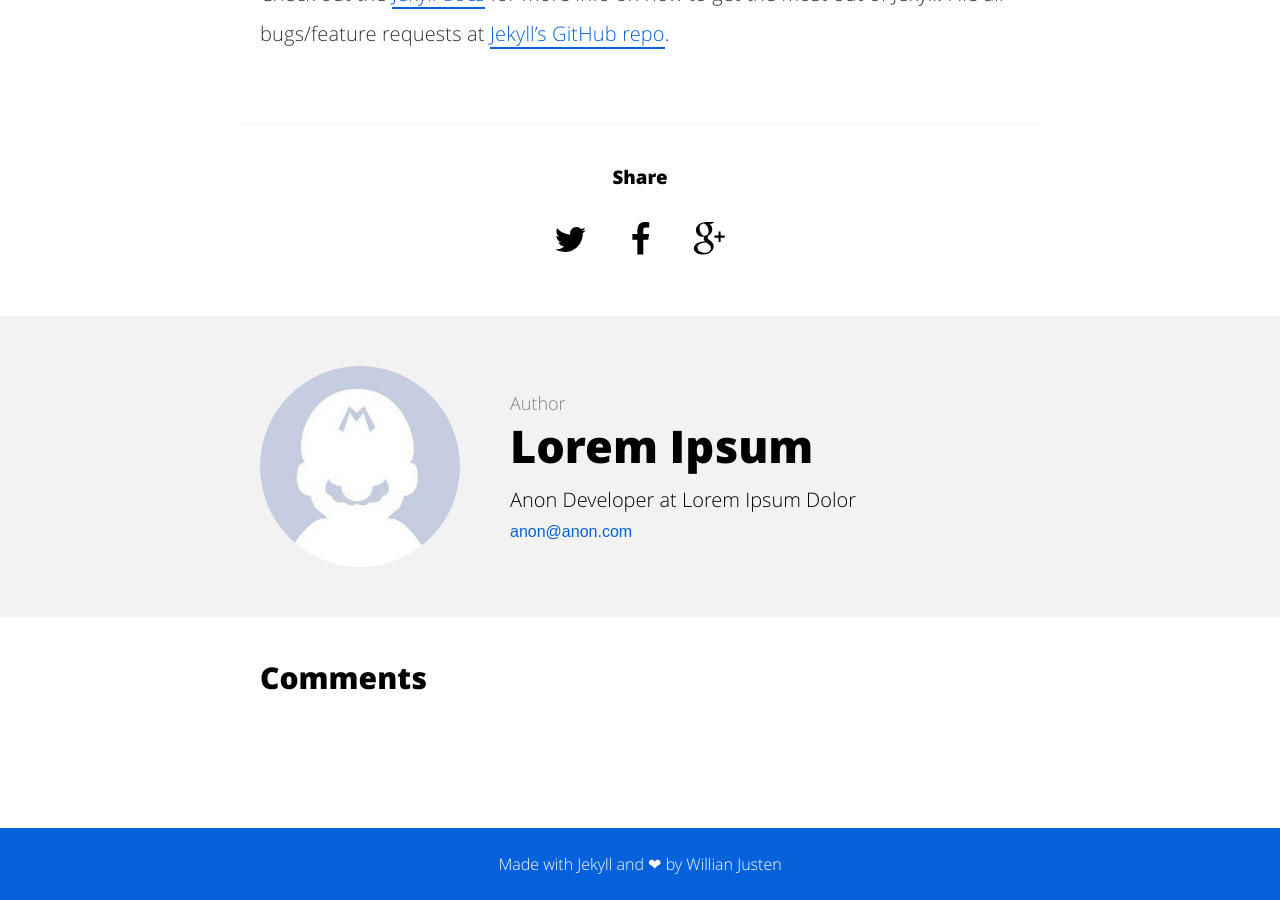
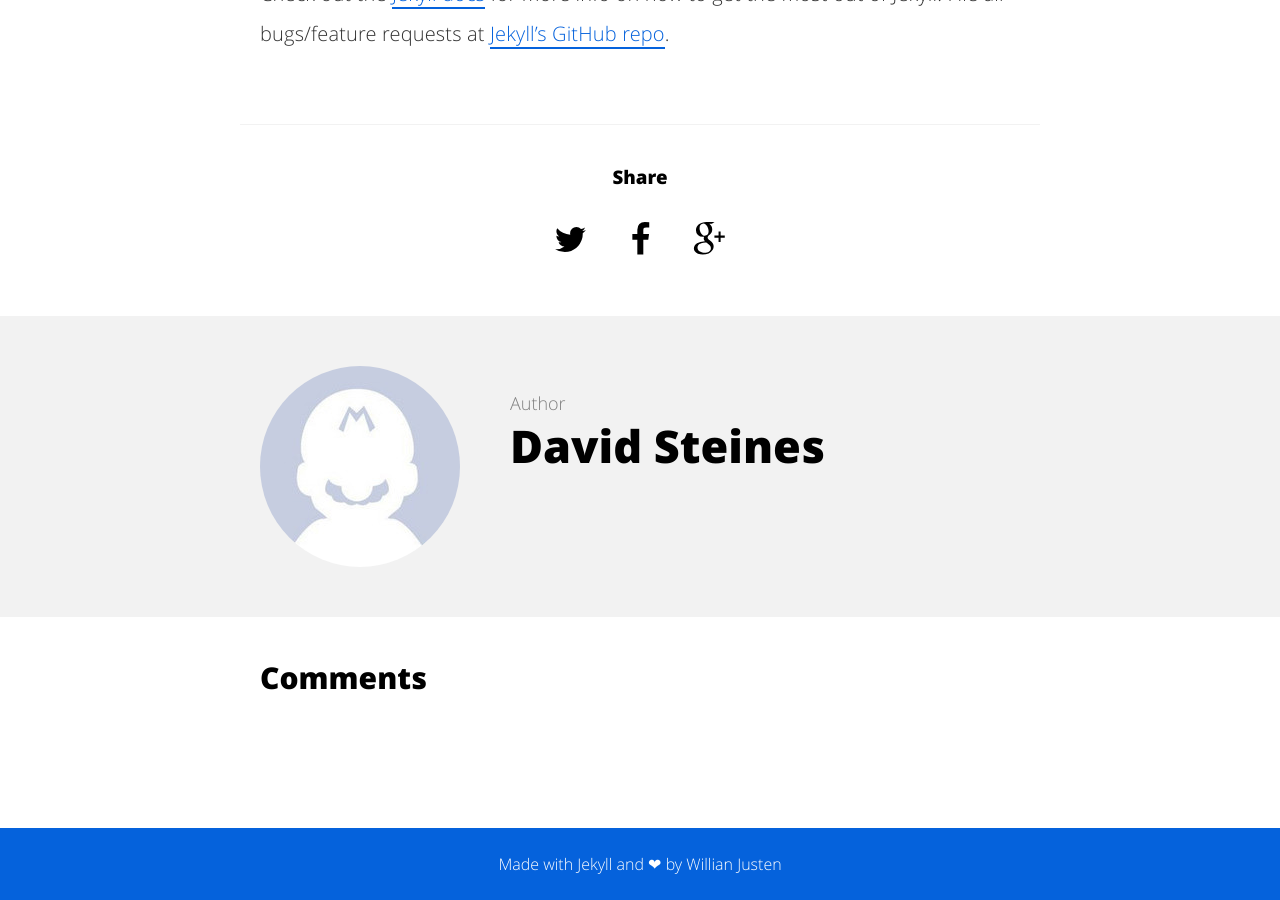
Before and after one commit to davidsteines/davidsteines.github.io, a Jekyll site: the page built from _posts/2015-08-04-welcome-to-jekyll.md, in a window 1280 px wide and 900 px high, scrolled down 1462 px. Built offline with Jekyll 4.4.1, drawn with Linux system fonts in a browser that asks for light colours; comment, search, counter and statistics services are not loaded.

Commit message:
Update description

```diff
--- a/_config.yml
+++ b/_config.yml
@@ -1,17 +1,17 @@
 # Site settings
-description: A blog about lorem ipsum dolor sit amet
+description: ""
 baseurl: "" # the subpath of your site, e.g. /blog/
 url: "http://localhost:3000" # the base hostname & protocol for your site
 
 # User settings
-username: Lorem Ipsum
-user_description: Anon Developer at Lorem Ipsum Dolor
-user_title: Anon Developer
-email: anon@anon.com
-twitter_username: lorem_ipsum
-github_username:  lorem_ipsum
-gplus_username:  lorem_ipsum
-disqus_username: lorem_ipsum
+username: David Steines
+user_description:
+user_title: ""
+email: ""
+twitter_username: ""
+github_username:  ""
+gplus_username:  ""
+disqus_username: ""
 
 # Build settings
 markdown: kramdown
```
